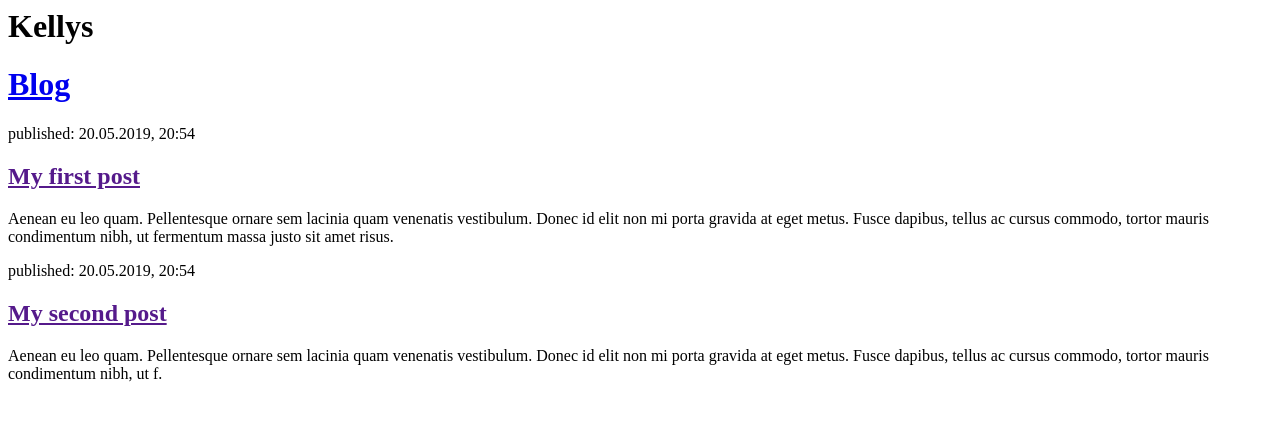
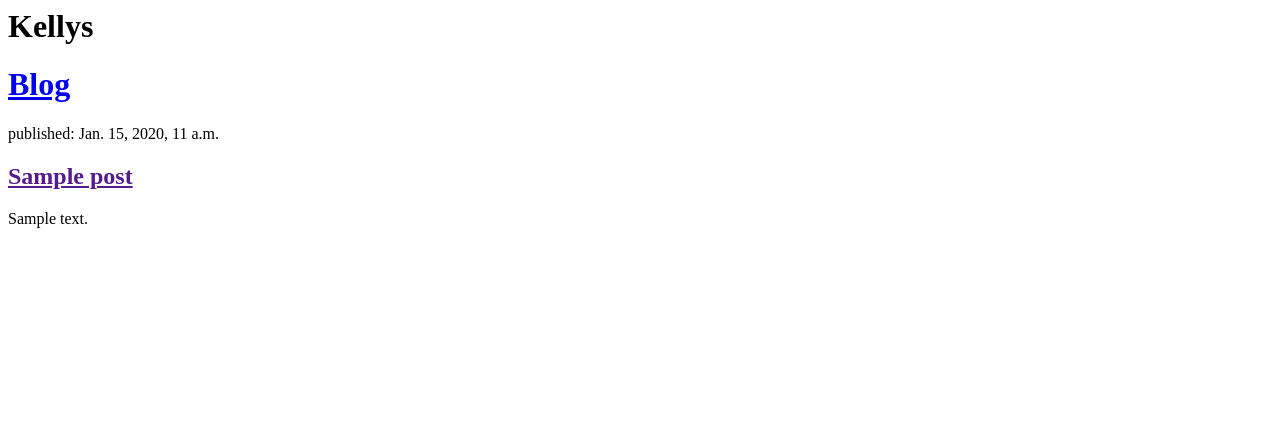
Before and after one commit to Kacper0/my_first_blog, a Django app: template blog/templates/blog/post_list.html in a window 1280 px wide. Shown: the top 421 px of the page. Run offline with Django 3.2, Linux system fonts and the light colour scheme; the template is opened without the code that fills it: values that come from a table or form of the project are taken from there, others are empty; tables that the repository leaves empty hold one stand-in row (values such as "Sample post").

Commit message:
Modified templates to display posts from database.

```diff
--- a/blog/templates/blog/post_list.html
+++ b/blog/templates/blog/post_list.html
@@ -8,15 +8,13 @@
     <h1><a href = "/">Blog</a></h1>
 </div>
 
-<div>
-    <p>published: 20.05.2019, 20:54</p>
-    <h2><a href = "">My first post</a></h2>
-    <p>Aenean eu leo quam. Pellentesque ornare sem lacinia quam venenatis vestibulum. Donec id elit non mi porta gravida at eget metus. Fusce dapibus, tellus ac cursus commodo, tortor mauris condimentum nibh, ut fermentum massa justo sit amet risus.</p>
-</div>
-<div>
-    <p>published: 20.05.2019, 20:54</p>
-    <h2><a href = "">My second post</a></h2>
-    <p>Aenean eu leo quam. Pellentesque ornare sem lacinia quam venenatis vestibulum. Donec id elit non mi porta gravida at eget metus. Fusce dapibus, tellus ac cursus commodo, tortor mauris condimentum nibh, ut f.</p>
-</div>
+{% for post in posts %}
+    <div>
+        published: {{ post.published_date }}</p>
+        <h2><a href="">{{ post.title }}</a></h2>
+        <p>{{ post.text|linebreaksbr }}</p>
+    </div>
+{% endfor %}
+
 </body>
 </html>
--- a/blog/views.py
+++ b/blog/views.py
@@ -1,5 +1,8 @@
 from django.shortcuts import render
+from .models import Post
+from django.utils import timezone
 
 # Create your views here.
 def post_list(request):
-    return render(request, 'blog/post_list.html', {})
+    posts = Post.objects.filter(published_date__lte=timezone.now()).order_by('published_date')
+    return render(request, 'blog/post_list.html', {'posts': posts})
```
